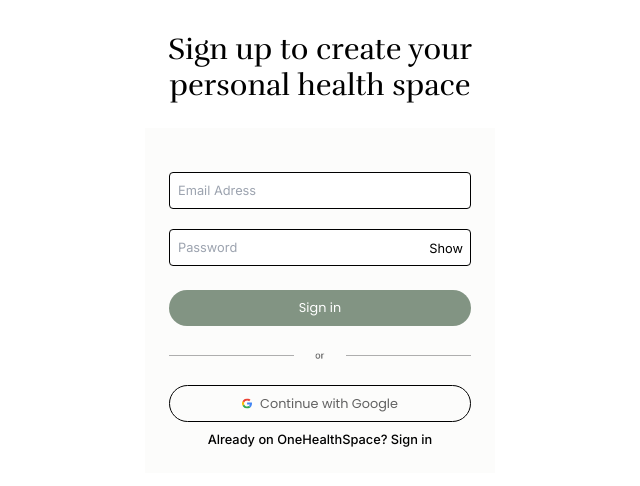
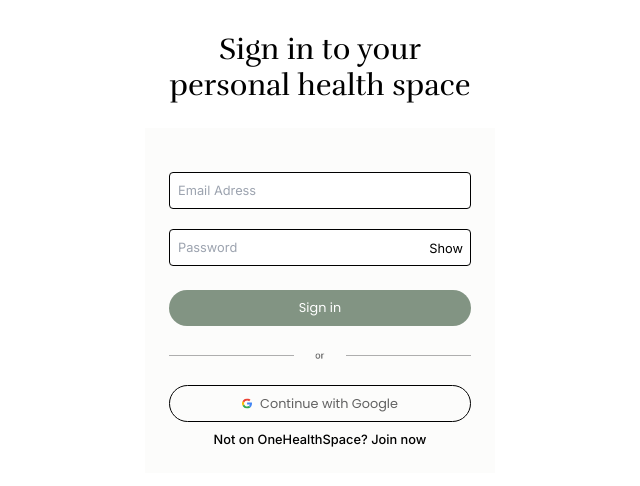
Before and after one commit to Ini1234/ohs, a React (Vite) app in the folder client/: page /login in a window 1280 px wide. Shown: the top 486 px of the page, without its empty margins (320-960 px from the left). Built offline with nearby package versions, Linux system fonts and the light colour scheme.

Commit message:
Fixed the login button, added signup route

```diff
--- a/client/src/App.jsx
+++ b/client/src/App.jsx
@@ -29,6 +29,10 @@ const App = () => {
       <Routes>
         <Route path='/myspace' element={<MySpace />} />
       </Routes>
+      <Routes>
+        <Route path='/signup' element={<SignUp />} />
+      </Routes>
+
     </BrowserRouter>
   );
 };
--- a/client/src/components/LoginPage.jsx
+++ b/client/src/components/LoginPage.jsx
@@ -39,7 +39,7 @@ const LoginPage = () => {
   return (
     <div className='flex flex-col p-8 justify-center items-center'>
       <h1 className='text-center  text-base md:text-3xl font-[Rufina] font-light mb-2 md:mb-6 leading-extra-loose'>
-        Sign up to create your
+        Sign in to your
         <br />
         <span className='md:mt-3'> personal health space</span>
       </h1>
@@ -91,7 +91,7 @@ const LoginPage = () => {
             Continue with Google
           </button>
           <button className='text-[0.5rem] md:text-[0.8rem] font-[Inter] font-medium active:scale-[.95] active:duration-75 transition-all hover:scale-[1.01]'>
-            Already on OneHealthSpace? Sign in
+            Not on OneHealthSpace? Join now
           </button>
         </div>
       </div>
```
